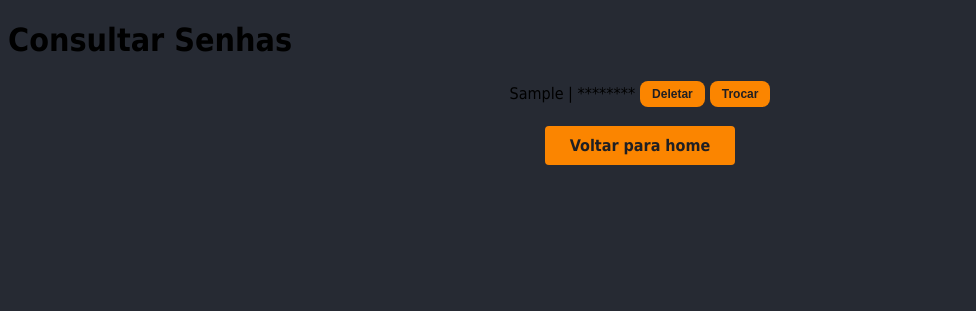
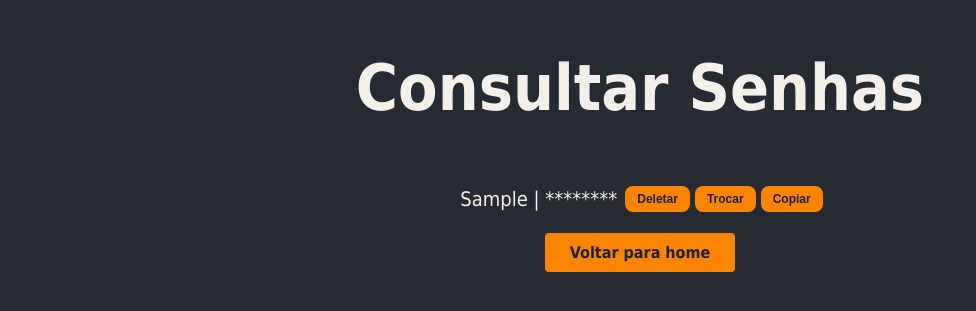
Before and after one commit to Laacc/bolsosenhas_web, a Flask app: page /consultar in a window 1280 px wide. Shown: the top 311 px of the page, without its empty margins (0-976 px from the left). Run offline with Flask 3, Linux system fonts and the light colour scheme; tables that the repository leaves empty hold one stand-in row (values such as "Sample post").

Commit message:
Add password copying functionality and enhance UI elements for better user experience

```diff
--- a/main.py
+++ b/main.py
@@ -36,6 +36,12 @@ def trocar_senha():
      gerenciador.trocar_senha(plataforma)
      return redirect(url_for('pagina_consultar_senhas'))
 
+@app.route("/copiar", methods=['POST'])
+def copiar_senha():
+     senha = request.form.get('senha')
+     gerenciador.copiar_senha(senha)
+     return redirect(url_for('pagina_consultar_senhas'))
+
 
 if __name__ == "__main__":
     app.run(debug=True)
--- a/manager.py
+++ b/manager.py
@@ -2,6 +2,7 @@ import os
 import random
 import sqlite3
 import string
+import subprocess
 
 class GerenciadorSenhas:
     def __init__(self, caminho):
@@ -56,3 +57,6 @@ class GerenciadorSenhas:
             row_bool = cursor.rowcount
             con.commit()
             return row_bool == 1
+
+    def copiar_senha(self, senha):
+        subprocess.run("clip", input=senha, check=True, encoding="utf-8")
--- a/static/style.css
+++ b/static/style.css
@@ -68,11 +68,46 @@
     justify-content: center;
     align-items: center;
     flex-direction: column;
-    padding: 200px;
     font-family: Tahoma, Verdana, Geneva, sans-serif;
-    font-size: 32px 48px;
+    font-size: 32px;
     font-weight: bold;
     color: var(--cor-texto-solto);
+}
+
+.label {
+    display: flex;
+    justify-content: center;
+    align-items: center;
+    flex-direction: column;
+    font-family: Tahoma, Verdana, Geneva, sans-serif;
+    font-size: 20px;
+    font-weight: bold;
+    color: var(--cor-texto-solto);
+    padding: 3px;
+}
+
+.span {
+    display: flex;
+    justify-content: center;
+    align-items: center;
+    flex-direction: column;
+    font-family: Tahoma;
+    font-size: 20px;
+    font-weight: lighter;
+    color: var(--cor-texto-solto);
+    padding: 3px;
+}
+
+.paragrafo {
+    display: flex;
+    justify-content: center;
+    align-items: center;
+    flex-direction: column;
+    font-family: Tahoma;
+    font-size: 20px;
+    font-weight: lighter;
+    color: var(--cor-texto-solto);
+    padding: 3px;
 }
 
 body {
--- a/templates/consultar_senhas.html
+++ b/templates/consultar_senhas.html
@@ -7,13 +7,13 @@
     <title>bolsosenhas web consultar senhas wip</title>
 </head>
 <body>
-    <header><h1>Consultar Senhas</h1></header>
+    <header class="header1"><h1>Consultar Senhas</h1></header>
     <main>
         {% if senhas %}
         <ol class="lista-master lista-ol">
             {% for item in senhas %}
             <li class="lista-master lista-consulta">
-                <span>{{item[1]}} | ********</span>
+                <span class="span">{{item[1]}} | ********</span>
                 <form action="/deletar" method="post">
                     <input type="hidden" name="plataforma" value="{{item[1]}}">
                     <input class="botao botao-secundario" type="submit" value="Deletar">
@@ -22,11 +22,15 @@
                     <input type="hidden" name="plataforma" value="{{item[1]}}">
                     <input class="botao botao-secundario" type="submit" value="Trocar">
                 </form>
+                <form action="/copiar" method="post">
+                    <input type="hidden" name="senha" value="{{item[2]}}">
+                    <input class="botao botao-secundario" type="submit" value="Copiar">
+                </form>
             </li>
             {% endfor %}
         </ol>
         {% else %}
-        <p class="divs">Lista Vazia!</p>
+        <p class="paragrafo">Lista Vazia!</p>
         {% endif %}
         <div class="div-master">
             <a class="botao botao-principal" href="/">Voltar para home</a>
--- a/templates/gerar_senha.html
+++ b/templates/gerar_senha.html
@@ -8,11 +8,11 @@
     <meta name="description" content="Página gerar senha de projeto de gerenciamento de senhas">
 </head>
 <body>
-    <header class="main-header"><h1>Gerar Senha</h1></header>
+    <header class="header1"><h1>Gerar Senha</h1></header>
     <main>
         <form action="/gerar" method="post">
             <div class="div-master">
-                <label for="plataforma">Insira a Plataforma: </label>
+                <label class="label" for="plataforma">Insira a Plataforma: </label>
                 <input type="text" name="plataforma" id="plataforma" required/>
             </div>
             <div class="div-master">
```
